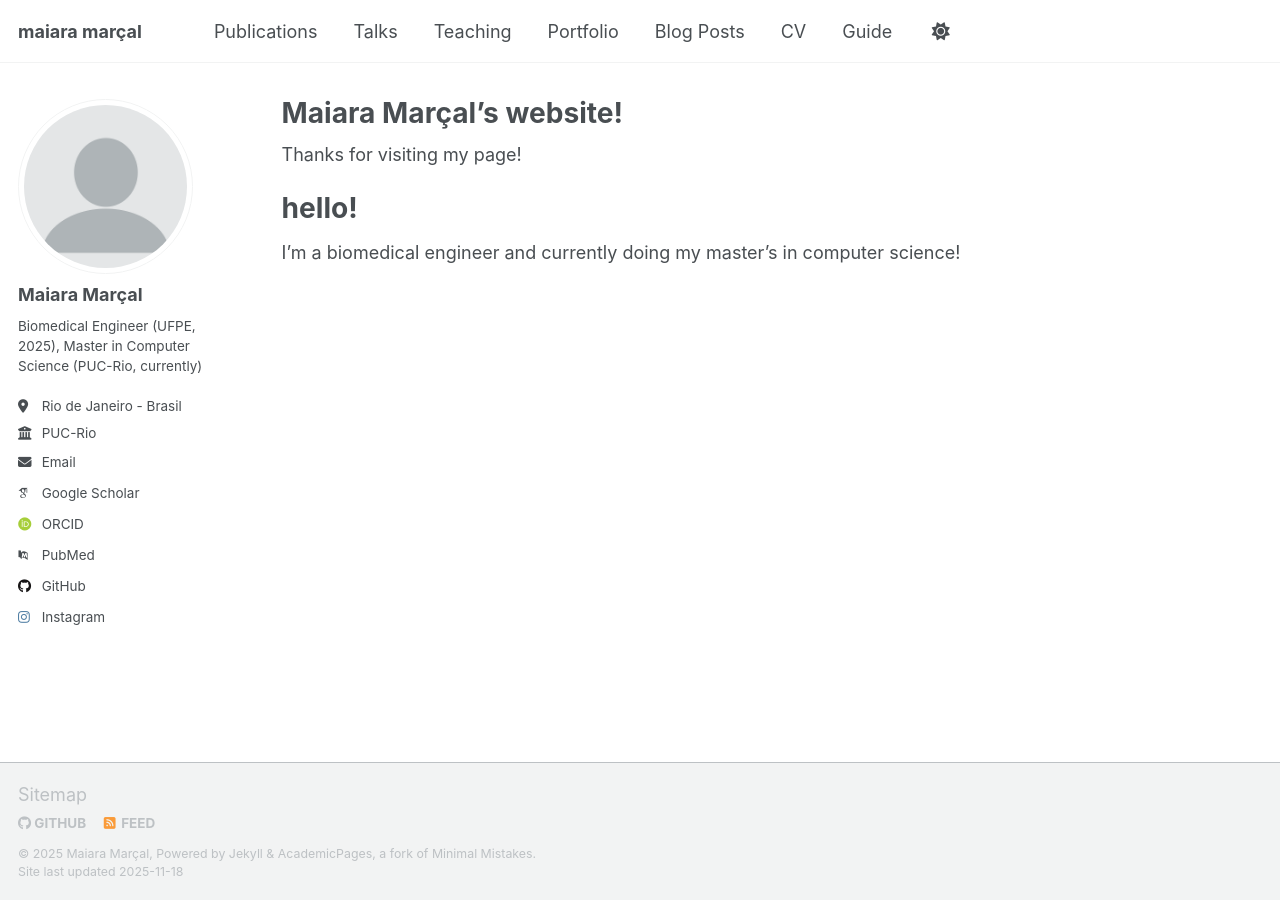
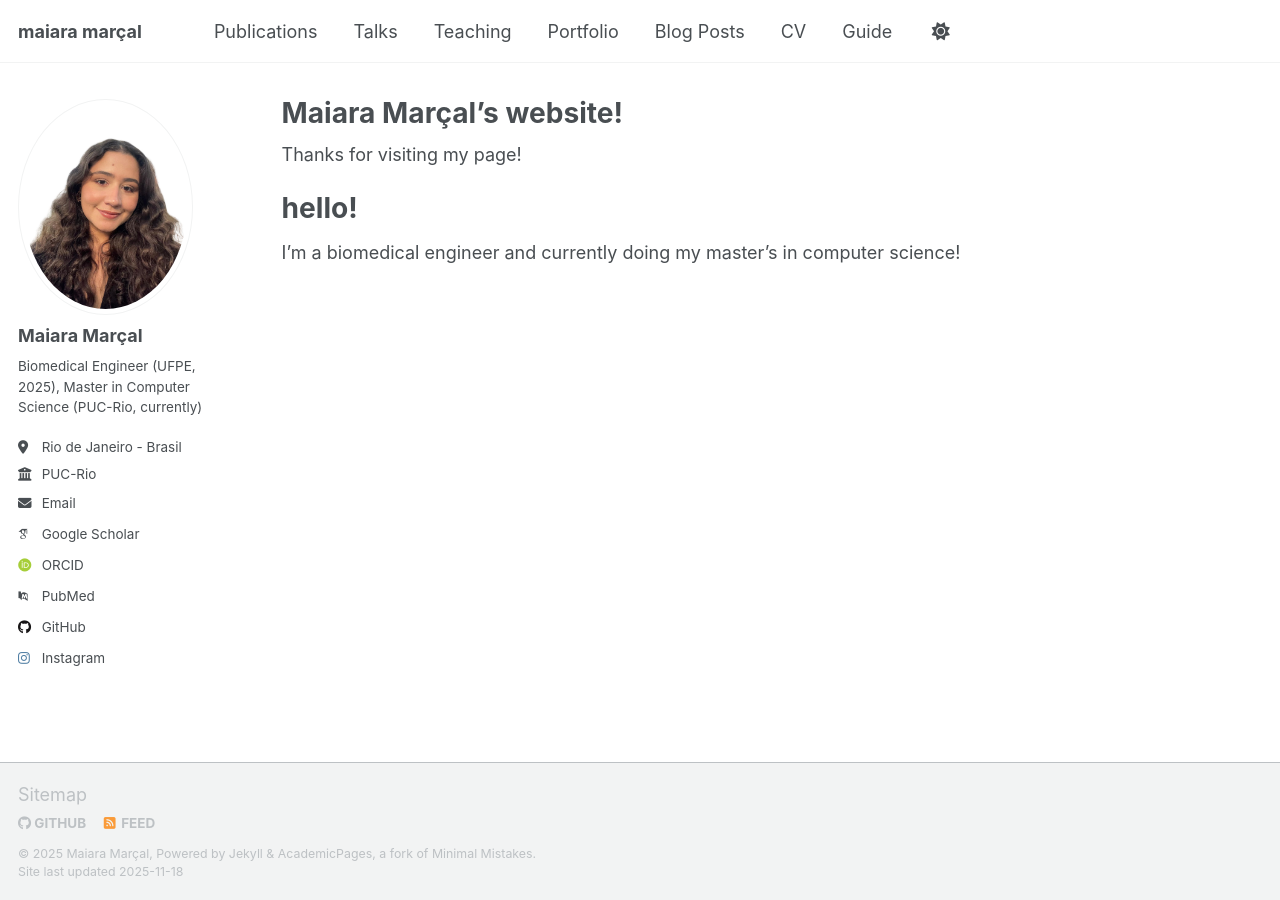
Before and after one commit to maiaramaaraujo/maiaramaaraujo.github.io, a Jekyll site: the page built from _pages/about.md, in a window 1280 px wide. Built offline with Jekyll 4.4.1, drawn with Linux system fonts in a browser that asks for light colours; some web fonts are replaced; a script that is not in the unit is left out.

Commit message:
Update author avatar in configuration file

```diff
--- a/_config.yml
+++ b/_config.yml
@@ -23,7 +23,7 @@ repository               : "academicpages/academicpages.github.io"
 #               Additional customization can be done by editing /_includes/author-profile.html
 author:
   # Biographic information
-  avatar           : "profile.png"
+  avatar           : "masters-maiara_marcal.jpg"
   name             : "Maiara Marçal"
   pronouns         : # example: "she/her"
   bio              : "Biomedical Engineer (UFPE, 2025), Master in Computer Science (PUC-Rio, currently)"
```
